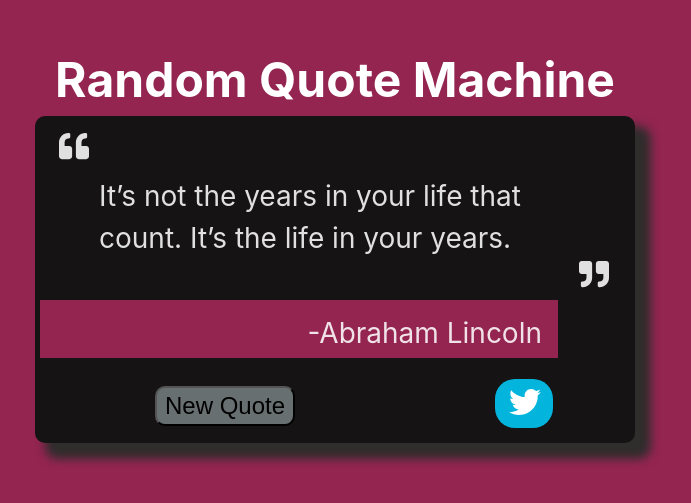
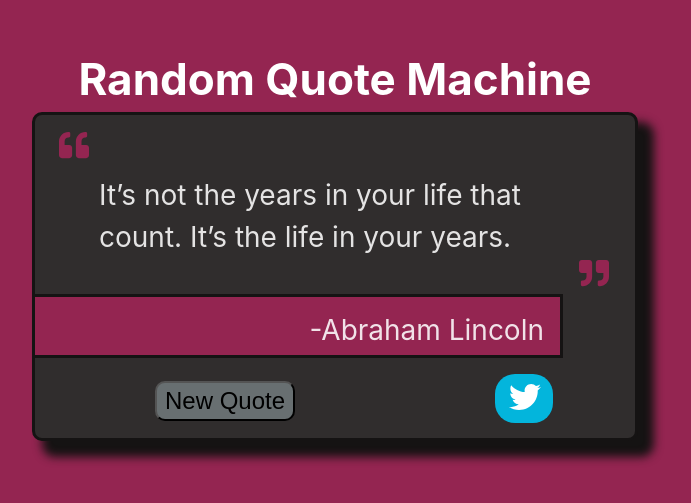
Before and after one commit to Amanda-P-bus/fCC-RandomQuoteGenerator, a React (Vite) app in the folder random-quote-machine/: page / in a window 1280 px wide. Shown: the part 157-660 px from the top of the page, without its empty margins (305-996 px from the left). Built offline with nearby package versions, Linux system fonts and the light colour scheme.

Commit message:
final changes

```diff
--- a/random-quote-machine/src/App.css
+++ b/random-quote-machine/src/App.css
@@ -1,15 +1,15 @@
 .background {
     margin: 0; padding: 0; display: flex; justify-content: center; align-items: center; height: 100vh; width: auto;}
 
-h1 {font-size: 6vh; text-align: center; color: white;}
+h1 {font-size: 5.5vh; text-align: center; color: white;}
 
-#quote-box { border-radius: 10px; width: 75vh; padding-top: 15px; padding-bottom: 15px; background-color: rgb(21, 19, 19); box-shadow: 13px 13px 10px 3px rgb(48, 45, 45);}
+#quote-box {border: 3px solid rgb(21,19,19); border-radius: 10px; width: 75vh; padding-top: 15px; padding-bottom: 15px; background-color: rgb(48, 45, 45); box-shadow: 13px 13px 10px 3px rgb(21,19,19);}
 
 #catch-quote {width: 70vh;}
 
 #text {flex-wrap: wrap; font-size: 3.5vh; margin-left: 8vh; padding-top: 1vh; }
 
-#author {text-align: right; font-size: 3.5vh; margin-right: 4vh; padding-top: 1.5vh; padding-right: 2vh; padding-bottom: 0.5vh; background-color: rgb(15, 181, 223); border: solid 5px rgb(21,19,19);}
+#author {text-align: right; font-size: 3.5vh; margin-right: 4vh; padding-top: 1.5vh; padding-right: 2vh; padding-bottom: 0.5vh; background-color: rgb(15, 181, 223); border: solid 3px rgb(21,19,19); border-left: none;}
 
 #holdBtns { margin-top: 1vh; padding-top: 1vh; padding-bottom: 2vh; margin-bottom: -2vh;}
 
--- a/random-quote-machine/src/App.tsx
+++ b/random-quote-machine/src/App.tsx
@@ -40,11 +40,11 @@ const changeQuote = () => {setQuote(getRandomQuote()); setRandomColor(getRandomC
     <div id="quote-box">
 
       <div id="catch-quote">
-        <FaQuoteLeft size={30} style={{marginLeft: "3vh"}} />
+        <FaQuoteLeft size={30} style={{color: randomColor, marginLeft: "3vh"}} />
         <div id="text">{quote.quote}
         </div>
 
-        <FaQuoteRight size={30} style={{marginLeft:"68vh"}} />
+        <FaQuoteRight size={30} style={{marginLeft:"68vh", color: randomColor}} />
 
         <div id="author" style={{backgroundColor: randomColor}}>-{quote.author}</div>
       </div>
```
